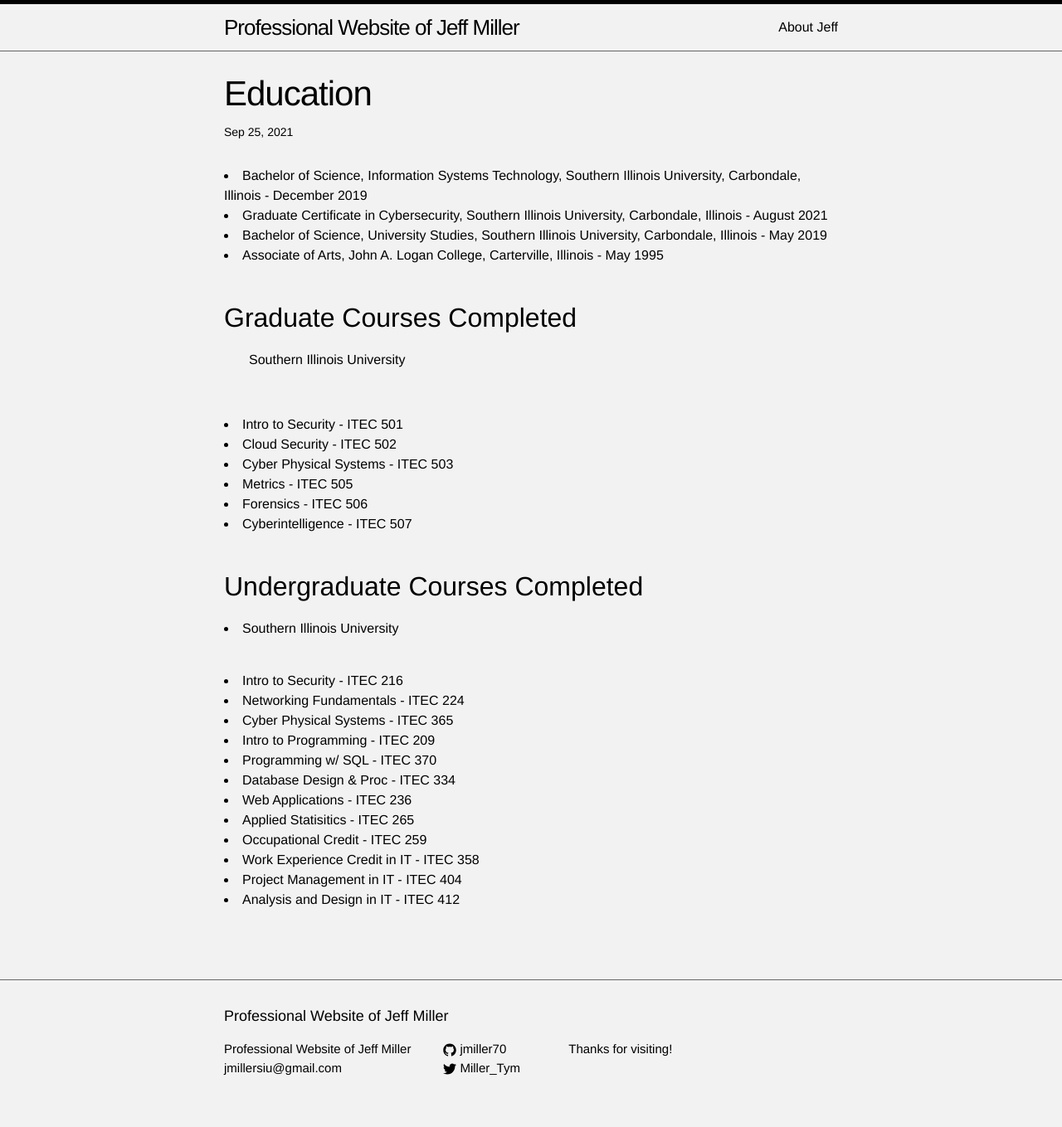
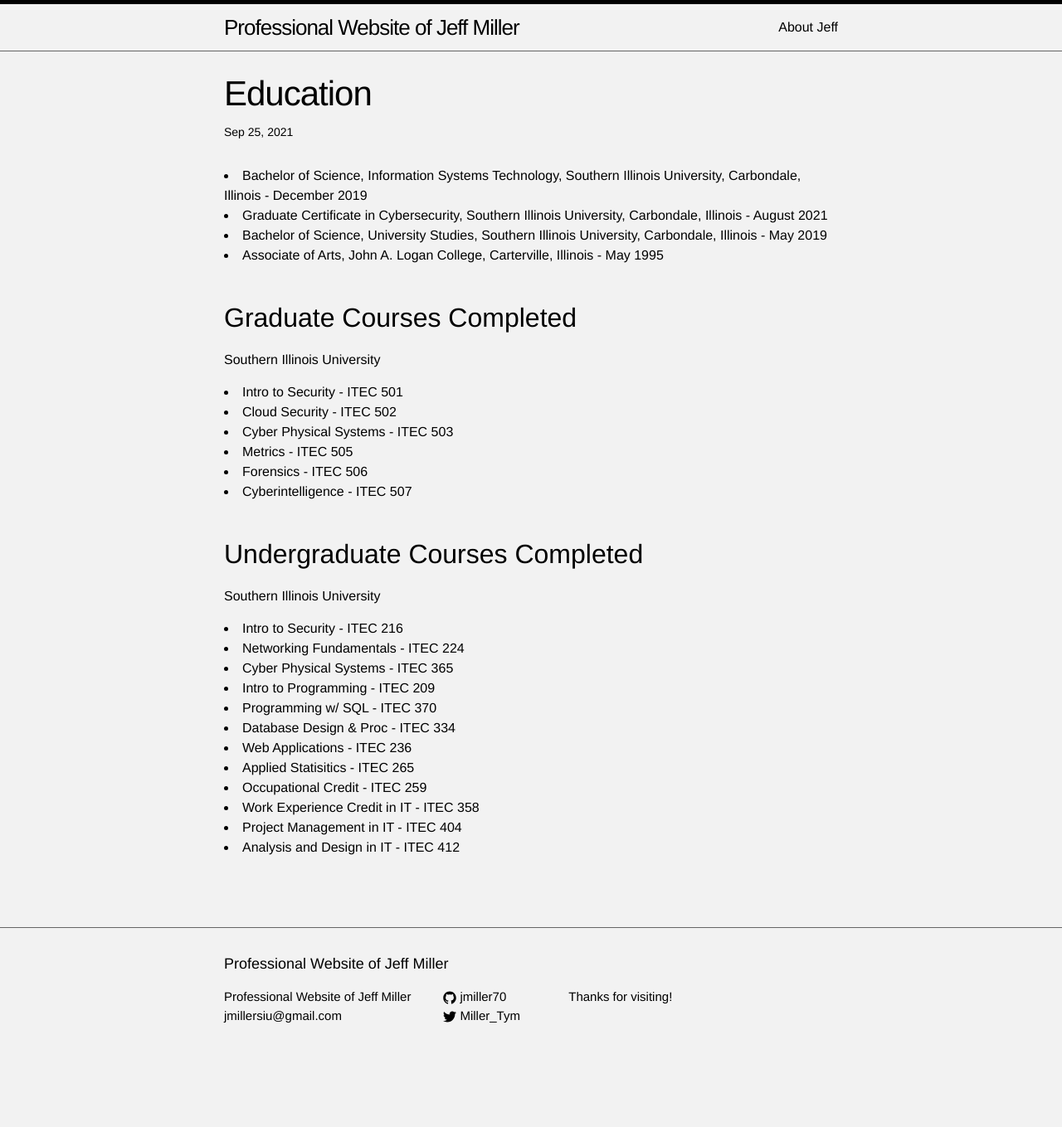
Before and after one commit to jmillersiu/jmillersiu.github.io, a Jekyll site: the page built from _posts/2021-09-25-education.markdown, in a window 1280 px wide. Shown: the whole page at 83% size. Built offline with Jekyll 4.4.1, drawn with Linux system fonts in a browser that asks for light colours; after the commit the page ends 1296 px from its top, so only the background shows below that.

```diff
--- a/_posts/2021-09-25-education.markdown
+++ b/_posts/2021-09-25-education.markdown
@@ -22,7 +22,7 @@ categories: jekyll update
 
 Graduate Courses Completed
 ---
-<ul>Southern Illinois University</ul>
+Southern Illinois University
 <br>
 <li>Intro to Security - ITEC 501</li>
 <li>Cloud Security - ITEC 502</li>
@@ -35,7 +35,7 @@ Graduate Courses Completed
 
 Undergraduate Courses Completed
 ---
-<li>Southern Illinois University</li>
+Southern Illinois University
 <br>
 <li>Intro to Security - ITEC 216</li>
 <li>Networking Fundamentals - ITEC 224</li>
```
